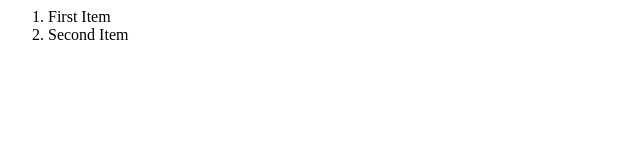
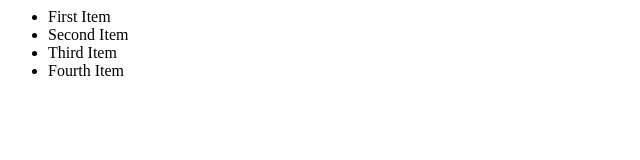
Before and after one commit to lucifer123A/TestGit, a website: page index.html in a window 1280 px wide. Shown: the whole page, without its empty margins (0-640 px from the left). Drawn offline with Linux system fonts and the light colour scheme.

Commit message:
adding 2 items more

```diff
--- a/index.html
+++ b/index.html
@@ -6,14 +6,20 @@
         </h1>
     </title>
     <body>
-        <ol>
+        <ul>
             <li>
                 First Item
             </li>
             <li>
                 Second Item
             </li>
-        </ol>
+            <li>
+                Third Item
+            </li>
+            <li>
+                Fourth Item
+            </li>
+        </ul>
 
     </body>
 </html>
```
Also changed, not shown: package.json (+7 -2 lines), 2 other files.
